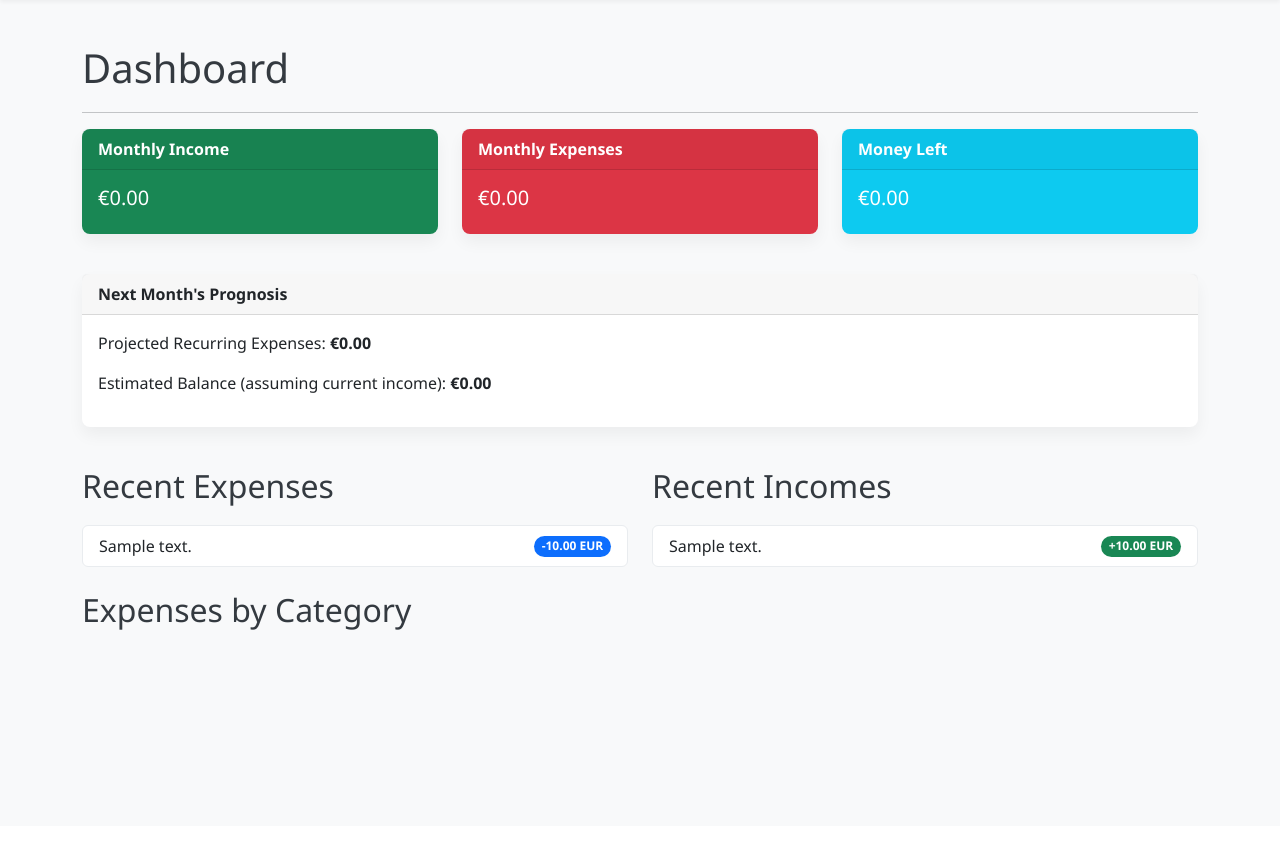
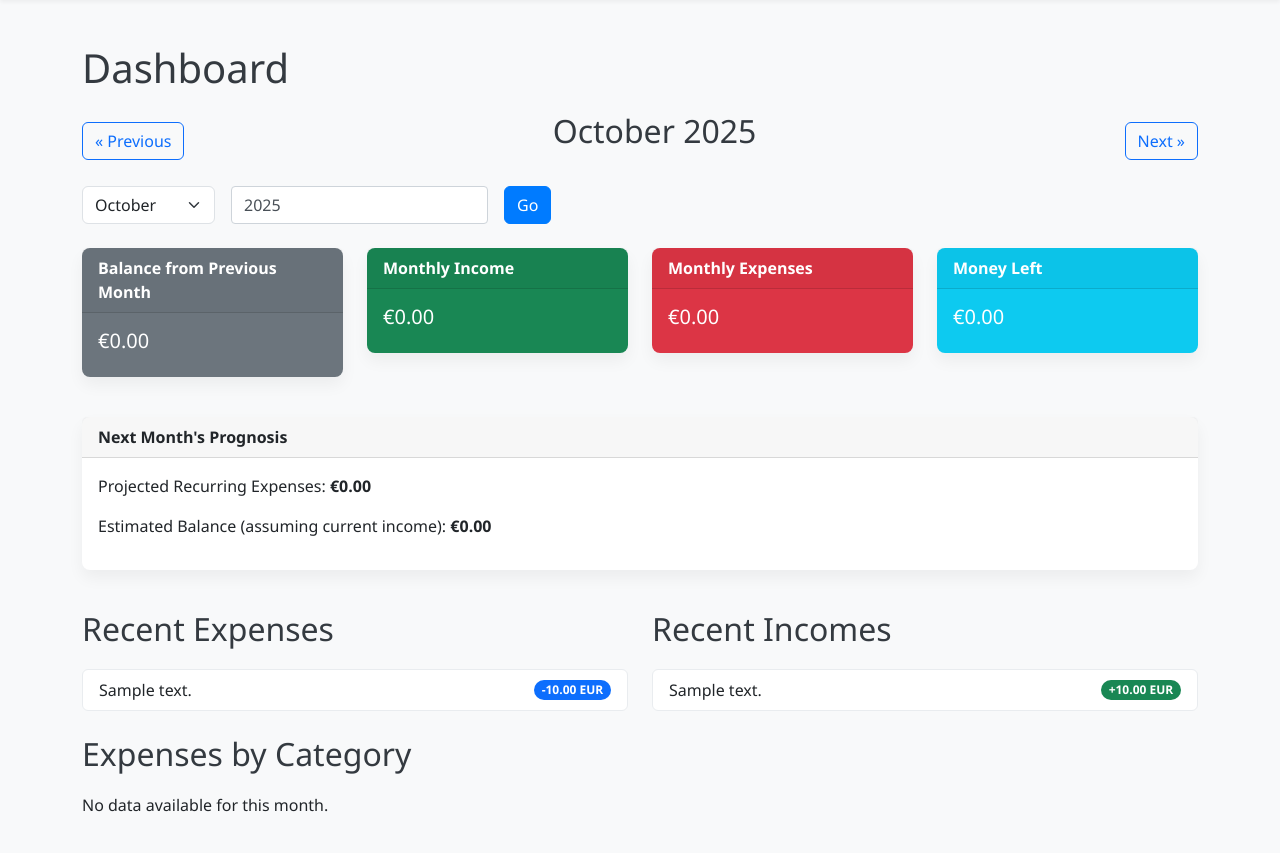
Before and after one commit to akimchik/homaaccountant, a Django app: page / in a window 1280 px wide. Shown: the part 56-909 px from the top of the page. Before the commit the page ends 686 px from the top, so only its background shows below. Run offline with Django 5.2, Linux system fonts and the light colour scheme; a user stored in the database is signed in; tables that the repository leaves empty hold one stand-in row (values such as "Sample post"); a map, chart or similar area stays blank; some libraries are stand-ins or nearby versions.

Commit message:
v0.0.5 update functionality to have balances from the previous moths brought to the next months and some fixes on dashboards

```diff
--- a/expenses/templates/expenses/dashboard.html
+++ b/expenses/templates/expenses/dashboard.html
@@ -2,11 +2,41 @@
 
 {% block content %}
     <h1>Dashboard</h1>
-    <hr>
+    <div class="d-flex justify-content-between align-items-center mb-3">
+        <a href="?year={{ previous_month.year }}&month={{ previous_month.month }}" class="btn btn-outline-primary">&laquo; Previous</a>
+        <h2>{{ current_month|date:"F Y" }}</h2>
+        <a href="?year={{ next_month.year }}&month={{ next_month.month }}" class="btn btn-outline-primary">Next &raquo;</a>
+    </div>
+
+    <form method="get" class="row g-3 align-items-center mb-4">
+        <div class="col-auto">
+            <label for="month" class="visually-hidden">Month</label>
+            <select name="month" id="month" class="form-select">
+                {% for month_name in month_names %}
+                    <option value="{{ forloop.counter }}" {% if current_month.month == forloop.counter %}selected{% endif %}>{{ month_name }}</option>
+                {% endfor %}
+            </select>
+        </div>
+        <div class="col-auto">
+            <label for="year" class="visually-hidden">Year</label>
+            <input type="number" name="year" id="year" value="{{ current_month.year }}" class="form-control">
+        </div>
+        <div class="col-auto">
+            <button type="submit" class="btn btn-primary">Go</button>
+        </div>
+    </form>
 
     {# Budget Summary Section #}
     <div class="row mb-4">
-        <div class="col-md-4">
+        <div class="col-md-3">
+            <div class="card text-white bg-secondary mb-3">
+                <div class="card-header">Balance from Previous Month</div>
+                <div class="card-body">
+                    <h5 class="card-title">€{{ previous_month_balance|floatformat:2 }}</h5>
+                </div>
+            </div>
+        </div>
+        <div class="col-md-3">
             <div class="card text-white bg-success mb-3">
                 <div class="card-header">Monthly Income</div>
                 <div class="card-body">
@@ -15,7 +45,7 @@
                 </div>
             </div>
         </div>
-        <div class="col-md-4">
+        <div class="col-md-3">
             <div class="card text-white bg-danger mb-3">
                 <div class="card-header">Monthly Expenses</div>
                 <div class="card-body">
@@ -24,7 +54,7 @@
                 </div>
             </div>
         </div>
-        <div class="col-md-4">
+        <div class="col-md-3">
             <div class="card text-white {% if money_left >= 0 %}bg-info{% else %}bg-warning{% endif %} mb-3">
                 <div class="card-header">Money Left</div>
                 <div class="card-body">
@@ -89,7 +119,11 @@
     <div class="row">
         <div class="col-md-12"> {# Changed to col-md-12 for full width chart #}
             <h2>Expenses by Category</h2>
-            <canvas id="expenseChart"></canvas>
+            {% if no_chart_data %}
+                <p>No data available for this month.</p>
+            {% else %}
+                <canvas id="expenseChart"></canvas>
+            {% endif %}
         </div>
     </div>
 
--- a/expenses/views.py
+++ b/expenses/views.py
@@ -30,10 +30,44 @@ class DashboardView(LoginRequiredMixin, TemplateView):
         # Fetches the 5 most recent incomes for the logged-in user.
         context['recent_incomes'] = Income.objects.filter(user=user).order_by('-date')[:5]
 
-        # Calculate current month's budget summary
+        # Get selected month and year from request, default to current month
         today = timezone.now().date()
-        start_of_month = today.replace(day=1)
+        year = self.request.GET.get('year', today.year)
+        month = self.request.GET.get('month', today.month)
+        current_month = datetime(int(year), int(month), 1).date()
+
+        # Calculate start and end of the selected month
+        start_of_month = current_month.replace(day=1)
         end_of_month = (start_of_month + relativedelta(months=1)) - timedelta(days=1)
+
+        # Previous and next month for navigation
+        previous_month = start_of_month - relativedelta(months=1)
+        next_month = start_of_month + relativedelta(months=1)
+
+        context['current_month'] = current_month
+        context['previous_month'] = previous_month
+        context['next_month'] = next_month
+        context['month_names'] = [
+            'January', 'February', 'March', 'April', 'May', 'June',
+            'July', 'August', 'September', 'October', 'November', 'December'
+        ]
+
+        previous_month_start = previous_month.replace(day=1)
+        previous_month_end = (previous_month_start + relativedelta(months=1)) - timedelta(days=1)
+
+        previous_month_incomes = Income.objects.filter(
+            user=user,
+            date__gte=previous_month_start,
+            date__lte=previous_month_end
+        ).aggregate(Sum('amount'))['amount__sum'] or 0
+
+        previous_month_expenses = Expense.objects.filter(
+            user=user,
+            date__gte=previous_month_start,
+            date__lte=previous_month_end
+        ).aggregate(Sum('amount'))['amount__sum'] or 0
+
+        previous_month_balance = previous_month_incomes - previous_month_expenses
 
         monthly_expenses = Expense.objects.filter(
             user=user,
@@ -41,15 +75,16 @@ class DashboardView(LoginRequiredMixin, TemplateView):
             date__lte=end_of_month
         ).aggregate(Sum('amount'))['amount__sum'] or 0
 
-        monthly_incomes = Income.objects.filter(
+        monthly_incomes = (Income.objects.filter(
             user=user,
             date__gte=start_of_month,
             date__lte=end_of_month
-        ).aggregate(Sum('amount'))['amount__sum'] or 0
+        ).aggregate(Sum('amount'))['amount__sum'] or 0) + previous_month_balance
 
         context['monthly_expenses'] = monthly_expenses
         context['monthly_incomes'] = monthly_incomes
         context['money_left'] = monthly_incomes - monthly_expenses
+        context['previous_month_balance'] = previous_month_balance
 
         # Calculate next month's prognosis based on recurring expenses
         next_month_start = start_of_month + relativedelta(months=1)
@@ -90,6 +125,7 @@ class DashboardView(LoginRequiredMixin, TemplateView):
         # Dumps chart data to JSON for use in JavaScript.
         context['chart_labels_json'] = json.dumps(chart_labels)
         context['chart_data_json'] = json.dumps(chart_data)
+        context['no_chart_data'] = not chart_data
 
         return context
 
```
